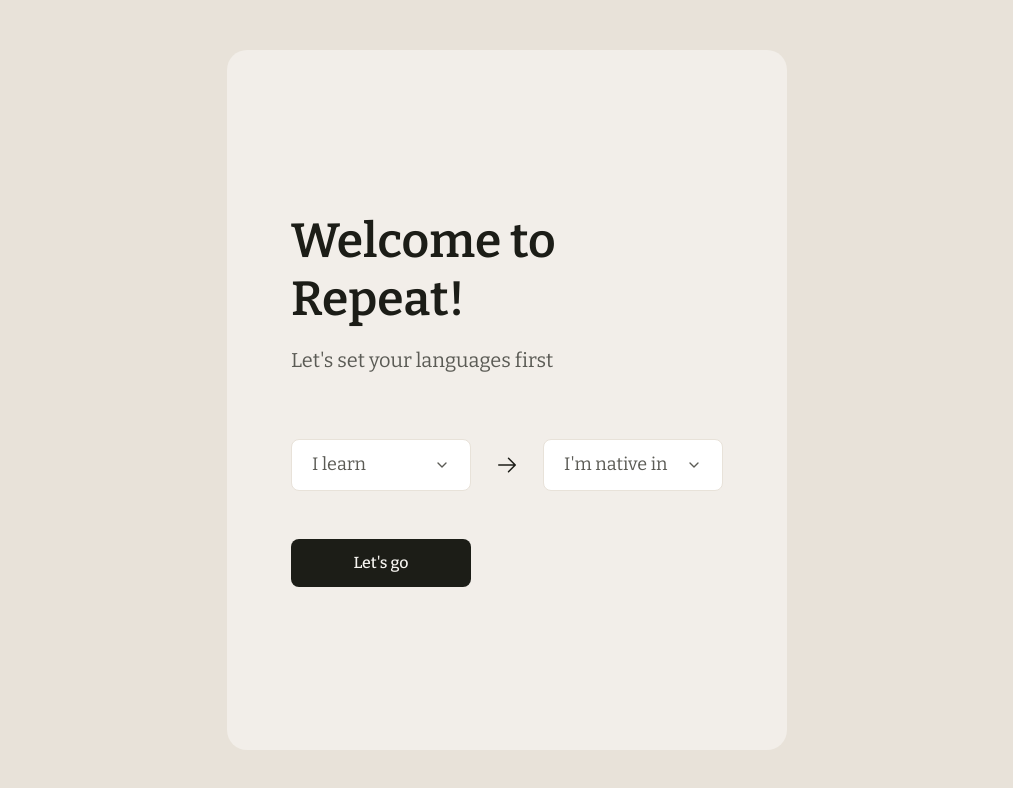
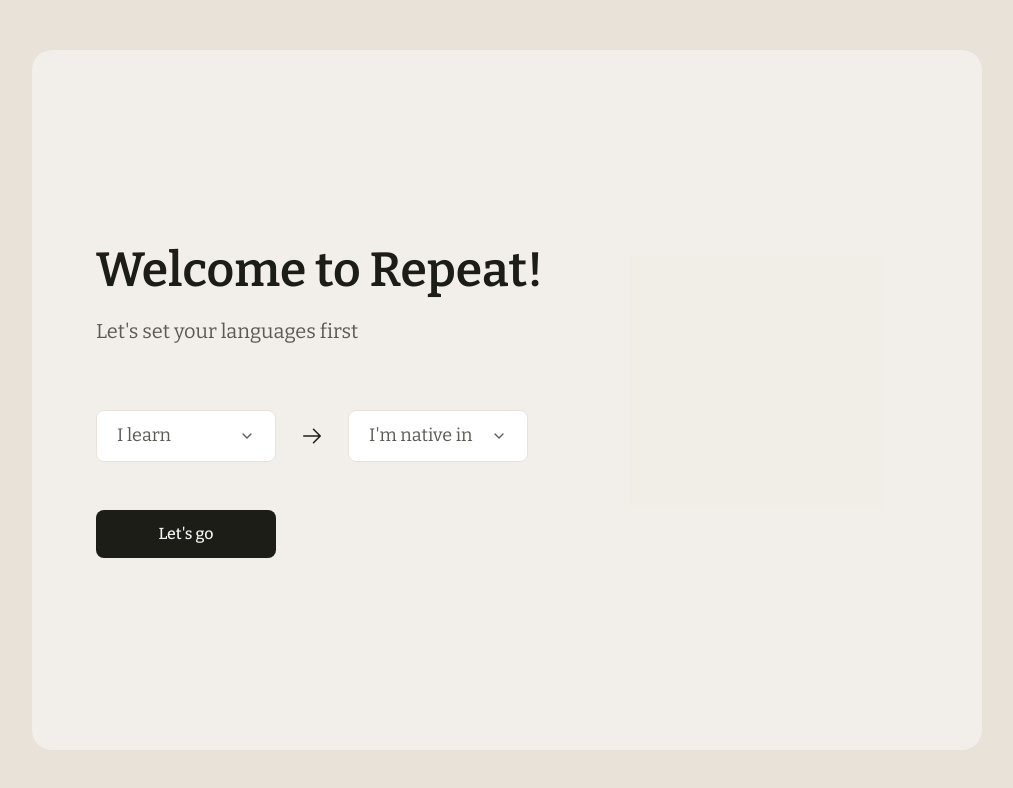
Before and after one commit to ValentinaButenko/repeat, a Next.js app: page /onboarding in a window 1280 px wide. Shown: the top 788 px of the page, without its empty margins (133-1146 px from the left). Built offline with nearby package versions, Linux system fonts and the light colour scheme.

Commit message:
Fix onboarding page to fill full viewport width

```diff
--- a/app/onboarding/page.tsx
+++ b/app/onboarding/page.tsx
@@ -293,7 +293,7 @@
 
   // Render based on current step
   return (
-    <div className="min-h-screen flex items-center justify-center" style={{ background: '#E8E2D9' }}>
+    <div className="min-h-screen flex items-center justify-center -mx-[360px]" style={{ background: '#E8E2D9' }}>
       <div
         className="w-full rounded-[20px] p-16 flex flex-col justify-center"
         style={{
```
